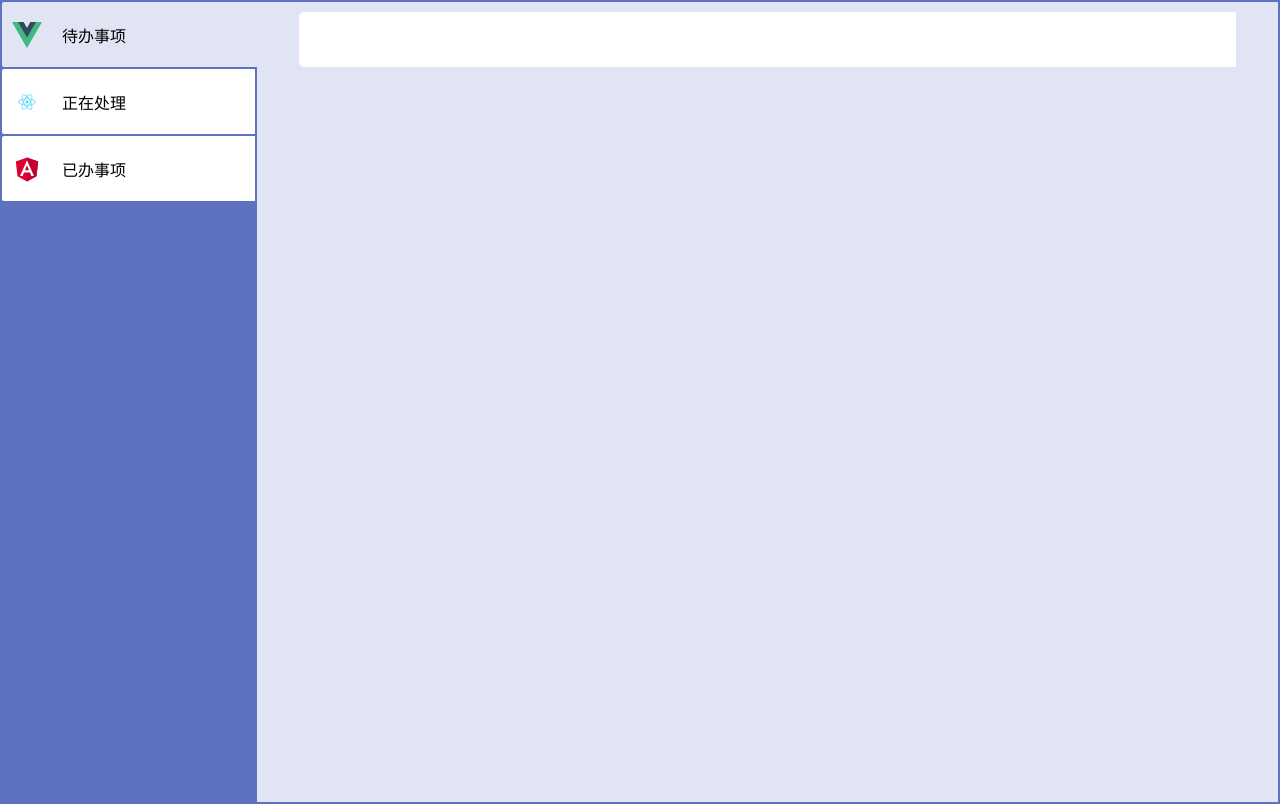
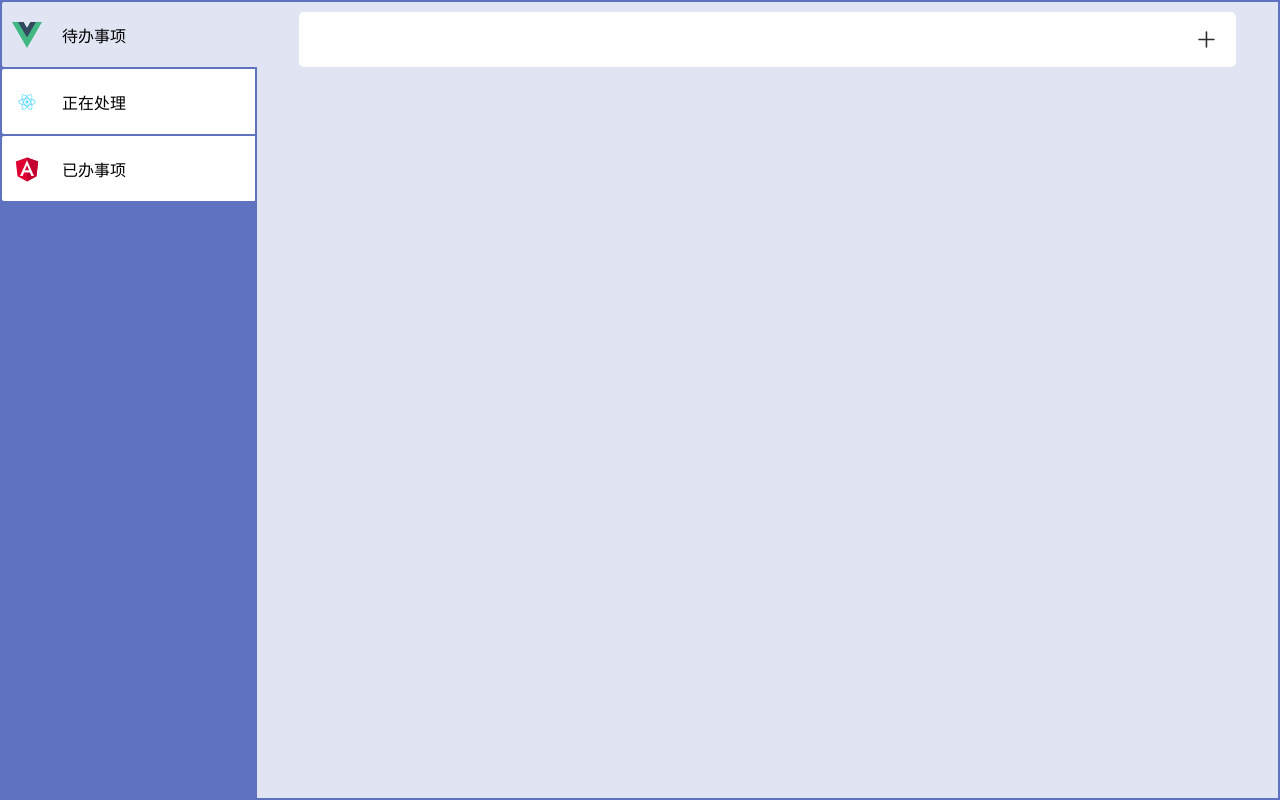
Before and after one commit to Tuusoo/Tuusoo-s-TodoList, a React app: page / in a window 1280 px wide. Built offline with nearby package versions, Linux system fonts and the light colour scheme.

Commit message:
可能是冒泡的原因，也可能是对象包裹数组的state导致的...

```diff
--- a/src/components/ItemList/index.js
+++ b/src/components/ItemList/index.js
@@ -43,7 +43,8 @@ function ItemList(props) {
 
   const inputing = (e) => setInputText(e.target.value);
 
-  const addIntoList = () => {
+  const addIntoList = (e) => {
+    // e.stopPropagation();
     setListArrays(() => {
       let setArray = listArrays;
       setArray.todo = [inputText,...setArray.todo];
@@ -52,9 +53,10 @@ function ItemList(props) {
   }
   return (
     <section>
-      <section style={props.tab === "todo"?{}:{display: "none"}} className="addItem" onMouseOver={addMouseOver} onMouseOut={addMouseOut}>
+      <section style={props.tab === "todo"?{}:{display: "none"}} className="addItem"/*  onMouseOver={addMouseOver} onMouseOut={addMouseOut} */>
         <input onInput={inputing}></input>
-        <img src={isAddIconCover?plusblack:plusGray} style={isAddCover?{}:{display: "none"}} onMouseOver={iconMouseOver} onMouseOut={iconMouseOut} onMouseDown={addIntoList} alt="plus"/>
+        {/* <img src={isAddIconCover?plusblack:plusGray} style={isAddCover?{}:{display: "none"}} onMouseOver={iconMouseOver} onMouseOut={iconMouseOut} onMouseDown={addIntoList} alt="plus"/> */}
+        <img src={plusblack} onMouseDown={addIntoList} alt="plus"/>
       </section>
       {itemsTemplate}
     </section>
--- a/src/style/App.less
+++ b/src/style/App.less
@@ -2,6 +2,7 @@
   height: 100vh;
   padding: 2px;
   display: flex;
+  box-sizing: border-box;
 
   &.todoBody {
     background-color: #5E72C0;
```
